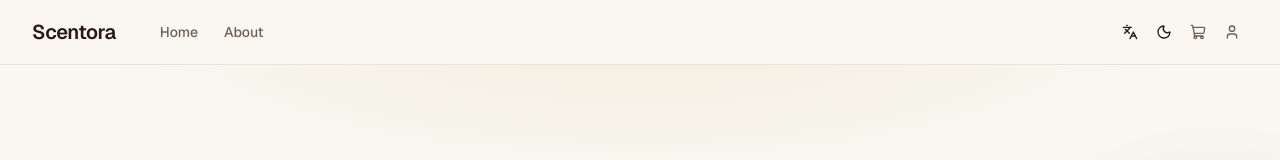
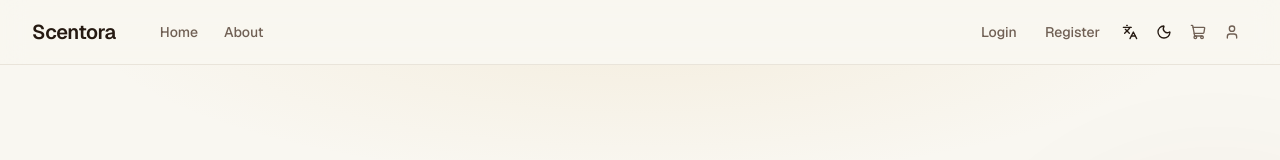
Before and after one commit to valhalla71/Scentora-Ecommerce, a Next.js app in the folder frontend/: page /en in a window 1280 px wide. Shown: the top 160 px of the page. Built offline with nearby package versions, Linux system fonts and the light colour scheme.

Commit message:
Integrate authentication links in header

```diff
--- a/frontend/components/layout/header.tsx
+++ b/frontend/components/layout/header.tsx
@@ -18,10 +18,20 @@ type HeaderProps = {
 
 const actionLabels: Record<
   Locale,
-  { cart: string; account: string }
+  { cart: string; account: string; login: string; register: string }
 > = {
-  en: { cart: "Shopping cart", account: "Account" },
-  fa: { cart: "سبد خرید", account: "حساب کاربری" },
+  en: {
+    cart: "Shopping cart",
+    account: "Account",
+    login: "Login",
+    register: "Register",
+  },
+  fa: {
+    cart: "سبد خرید",
+    account: "حساب کاربری",
+    login: "ورود",
+    register: "ثبت نام",
+  },
 };
 
 export function Header({ locale, dictionary }: HeaderProps) {
@@ -67,6 +77,22 @@ export function Header({ locale, dictionary }: HeaderProps) {
         </div>
 
         <div className="flex shrink-0 items-center gap-0.5">
+          <div className="hidden items-center gap-1 md:flex">
+            <Link
+              href={localizeHref("/login", locale)}
+              className="rounded-md px-3 py-2 text-sm font-medium text-muted-foreground transition-colors hover:bg-muted hover:text-foreground"
+            >
+              {labels.login}
+            </Link>
+
+            <Link
+              href={localizeHref("/register", locale)}
+              className="rounded-md px-3 py-2 text-sm font-medium text-muted-foreground transition-colors hover:bg-muted hover:text-foreground"
+            >
+              {labels.register}
+            </Link>
+          </div>
+
           <LocaleSwitcher
             currentLocale={locale}
             label={layout.actions.changeLanguage}
```
